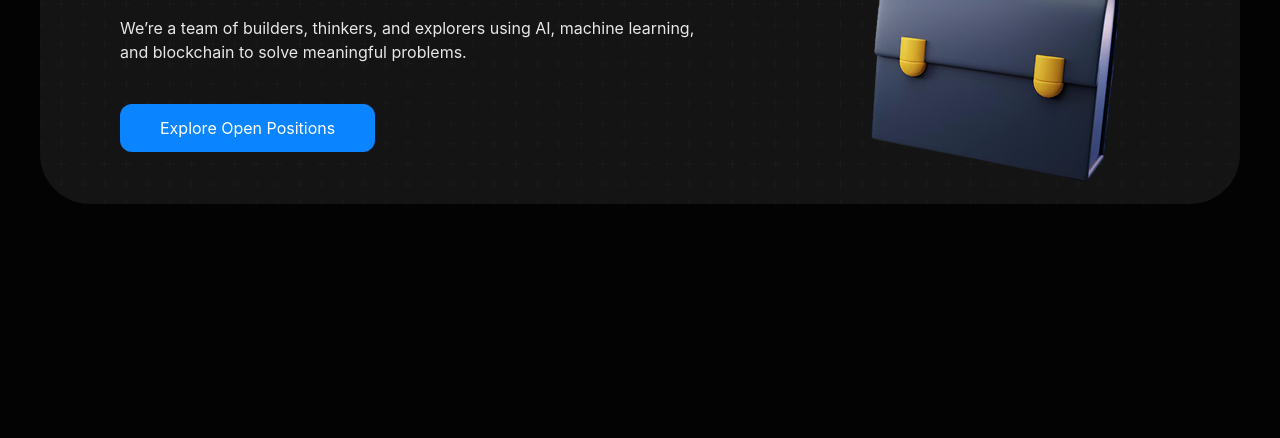
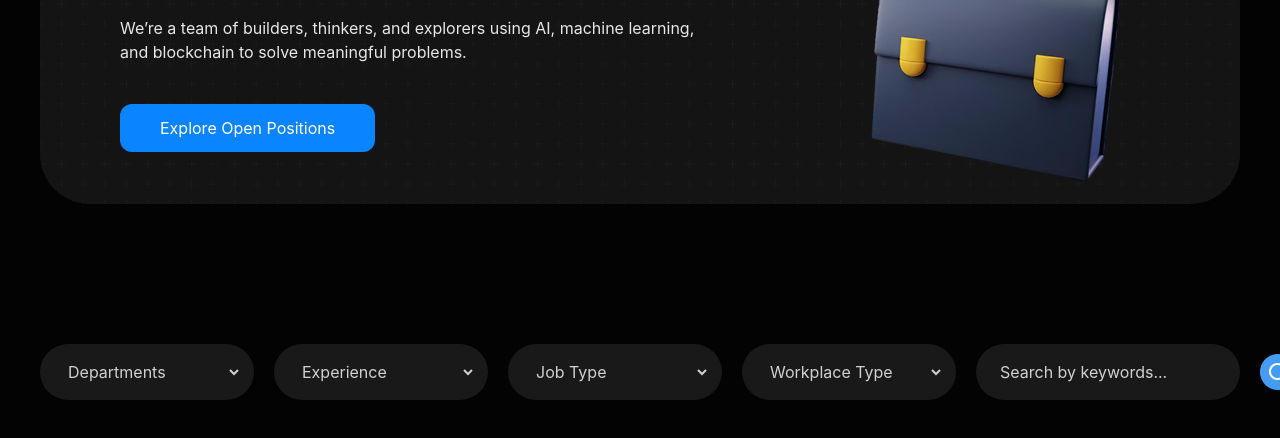
Before and after one commit to Vikingstrong/Exam-3, a website: page src/page3.html in a window 1280 px wide. Shown: the part 260-698 px from the top of the page. Drawn offline with nearby package versions, Linux system fonts and the light colour scheme; files that its build step writes are made by us from their sources.

Commit message:
Add section 2 on page 3

```diff
--- a/src/page3.html
+++ b/src/page3.html
@@ -31,6 +31,33 @@
         <img src="./img/pg3/section1/img.png" alt="">
     </section>
 
+    <section class="max-w-300 m-auto p-5 lg:px-0 lg:py-25 flex flex-col gap-5 lg:flex-row">
+        <div class="px-3 lg:w-[18%] py-1  flex items-center bg-[#191919] rounded-[100px] justify-between">
+            <select class="optional:text-[#FFFFFFCC] p-3 text-white outline-none w-full">
+                <option>Departments</option>
+            </select>
+        </div>
+        <div class="px-3 lg:w-[18%] py-1 flex items-center bg-[#191919] rounded-[100px] justify-between">
+            <select class="optional:text-[#FFFFFFCC] p-3 text-white outline-none w-full">
+                <option>Experience</option>
+            </select>
+        </div>
+        <div class="px-3 lg:w-[18%] py-1 flex items-center bg-[#191919] rounded-[100px] justify-between">
+            <select class="optional:text-[#FFFFFFCC] p-3 text-white outline-none w-full">
+                <option>Job Type</option>
+            </select>
+        </div>
+        <div class="px-3 lg:w-[18%] py-1 flex items-center bg-[#191919] rounded-[100px] justify-between">
+            <select class="optional:text-[#FFFFFFCC] p-3 text-white outline-none w-full">
+                <option>Workplace Type</option>
+            </select>
+        </div>
+        <div class="px-3 lg:w-[22%] py-1 flex items-center bg-[#191919] rounded-[100px] justify-between">
+            <input class="p-3 placeholder:text-[#FFFFFFCC] text-white outline-none" type="text" placeholder="Search by keywords...">
+            <img src="./img/pg3/section2/searchimg.png" alt="">
+        </div>
+    </section>
+
 </main>
 </body>
 </html>
```
Also changed, not shown: src/img/pg3/section2/searchimg.png (added).
